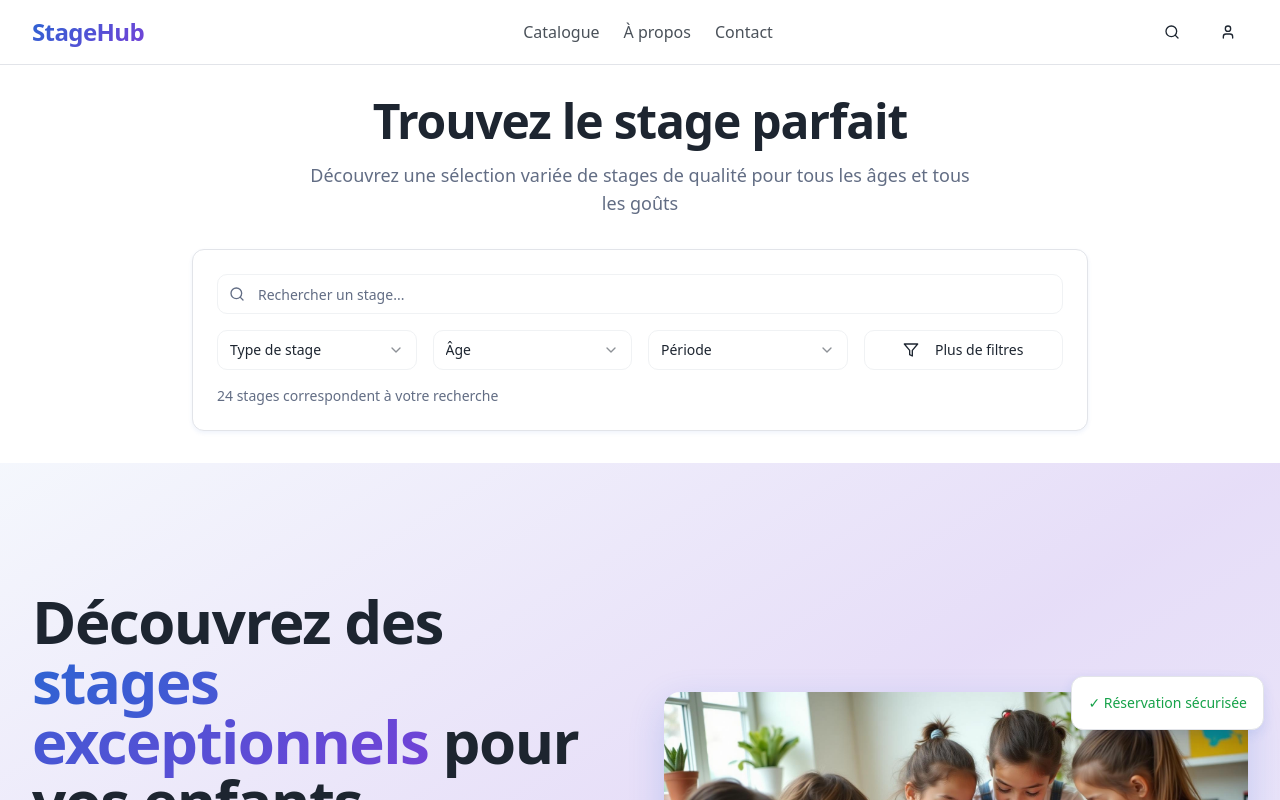
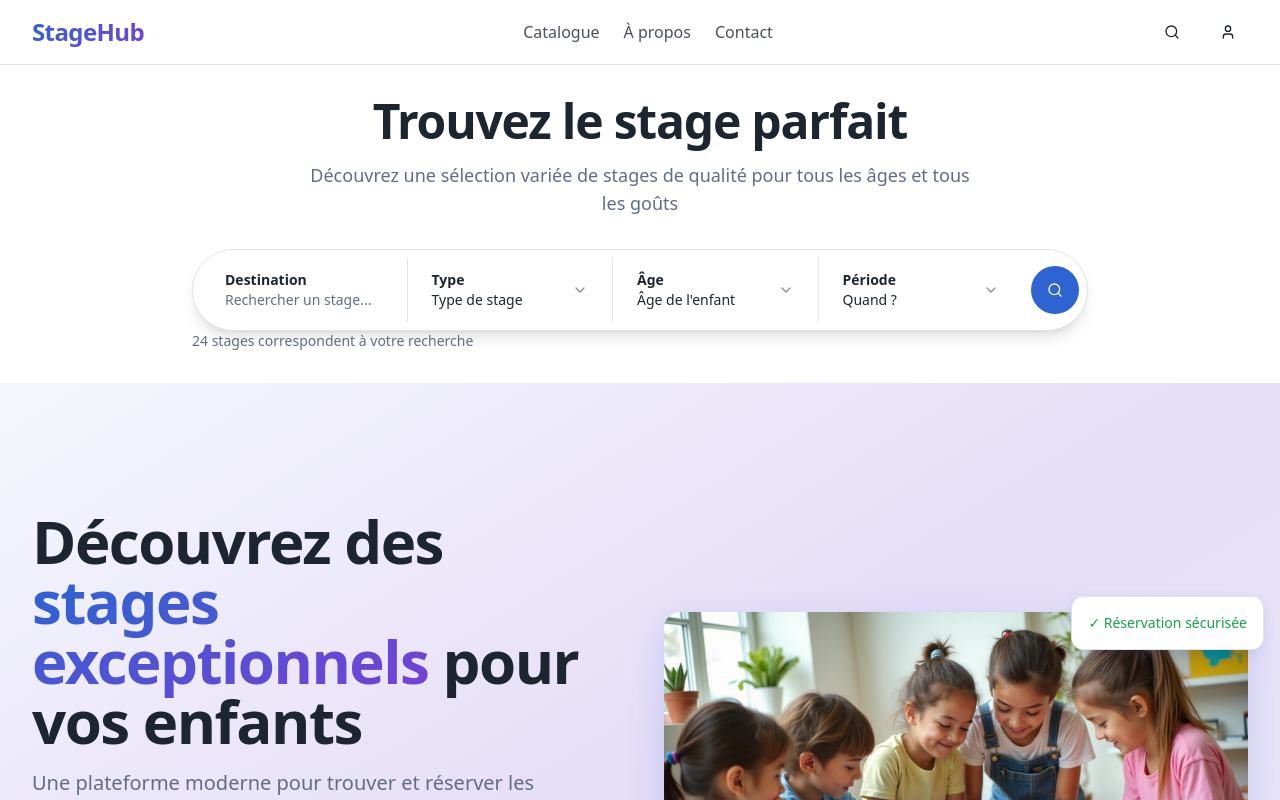
Before and after one commit to to4101/stage-hub-platform, a React (Vite) app: page / in a window 1280 px wide. Shown: the top 800 px of the page. Built offline with nearby package versions, Linux system fonts and the light colour scheme.

Commit message:
Refactor homepage search UI
Reorganize the homepage to present search criteria more prominently, similar to Airbnb's design. This involves adjusting the layout and potentially the components used for search input.

```diff
--- a/src/components/FilterBar.tsx
+++ b/src/components/FilterBar.tsx
@@ -29,23 +29,29 @@ const FilterBar = () => {
   };
 
   return (
-    <div className="bg-card rounded-lg p-6 shadow-custom-sm border">
-      {/* Search Bar */}
-      <div className="relative mb-4">
-        <Search className="absolute left-3 top-1/2 transform -translate-y-1/2 text-muted-foreground h-4 w-4" />
+    <div className="w-full">
+      {/* Unified Search Bar - Airbnb Style */}
+      <div className="bg-card border border-border rounded-full shadow-lg p-2 flex items-center">
+        <div className="flex-1 grid grid-cols-1 sm:grid-cols-4 divide-x divide-border">
+          {/* Destination/Search */}
+          <div className="px-6 py-3 cursor-pointer hover:bg-muted/50 transition-colors rounded-l-full">
+            <div className="text-sm font-semibold text-foreground">Destination</div>
             <Input
               placeholder="Rechercher un stage..."
               value={searchQuery}
               onChange={(e) => setSearchQuery(e.target.value)}
-          className="pl-10 bg-background"
+              className="border-0 p-0 h-auto text-sm text-muted-foreground bg-transparent focus-visible:ring-0 placeholder:text-muted-foreground"
             />
           </div>
 
-      {/* Filters */}
-      <div className="grid grid-cols-1 sm:grid-cols-2 lg:grid-cols-4 gap-4 mb-4">
+          {/* Type de stage */}
+          <div className="px-6 py-3">
             <Select value={selectedType} onValueChange={setSelectedType}>
-          <SelectTrigger>
-            <SelectValue placeholder="Type de stage" />
+              <SelectTrigger className="border-0 p-0 h-auto bg-transparent focus:ring-0 hover:bg-muted/50 transition-colors">
+                <div className="text-left">
+                  <div className="text-sm font-semibold text-foreground">Type</div>
+                  <SelectValue placeholder="Type de stage" className="text-sm text-muted-foreground" />
+                </div>
               </SelectTrigger>
               <SelectContent>
                 <SelectItem value="sport">Sport</SelectItem>
@@ -55,10 +61,16 @@ const FilterBar = () => {
                 <SelectItem value="nature">Nature & Aventure</SelectItem>
               </SelectContent>
             </Select>
+          </div>
 
+          {/* Âge */}
+          <div className="px-6 py-3">
             <Select value={selectedAge} onValueChange={setSelectedAge}>
-          <SelectTrigger>
-            <SelectValue placeholder="Âge" />
+              <SelectTrigger className="border-0 p-0 h-auto bg-transparent focus:ring-0 hover:bg-muted/50 transition-colors">
+                <div className="text-left">
+                  <div className="text-sm font-semibold text-foreground">Âge</div>
+                  <SelectValue placeholder="Âge de l'enfant" className="text-sm text-muted-foreground" />
+                </div>
               </SelectTrigger>
               <SelectContent>
                 <SelectItem value="3-5">3-5 ans</SelectItem>
@@ -67,10 +79,16 @@ const FilterBar = () => {
                 <SelectItem value="13-15">13-15 ans</SelectItem>
               </SelectContent>
             </Select>
+          </div>
 
+          {/* Période */}
+          <div className="px-6 py-3">
             <Select>
-          <SelectTrigger>
-            <SelectValue placeholder="Période" />
+              <SelectTrigger className="border-0 p-0 h-auto bg-transparent focus:ring-0 hover:bg-muted/50 transition-colors rounded-r-full">
+                <div className="text-left">
+                  <div className="text-sm font-semibold text-foreground">Période</div>
+                  <SelectValue placeholder="Quand ?" className="text-sm text-muted-foreground" />
+                </div>
               </SelectTrigger>
               <SelectContent>
                 <SelectItem value="vacances-paques">Vacances de Pâques</SelectItem>
@@ -79,10 +97,15 @@ const FilterBar = () => {
                 <SelectItem value="weekends">Weekends</SelectItem>
               </SelectContent>
             </Select>
+          </div>
+        </div>
 
-        <Button variant="outline" className="flex items-center space-x-2">
-          <Filter className="h-4 w-4" />
-          <span>Plus de filtres</span>
+        {/* Search Button */}
+        <Button
+          size="lg"
+          className="rounded-full w-12 h-12 p-0 ml-2 bg-primary hover:bg-primary/90 shrink-0"
+        >
+          <Search className="h-4 w-4 text-primary-foreground" />
         </Button>
       </div>
 
```
Lines whose indentation alone changed are shown as unchanged.
